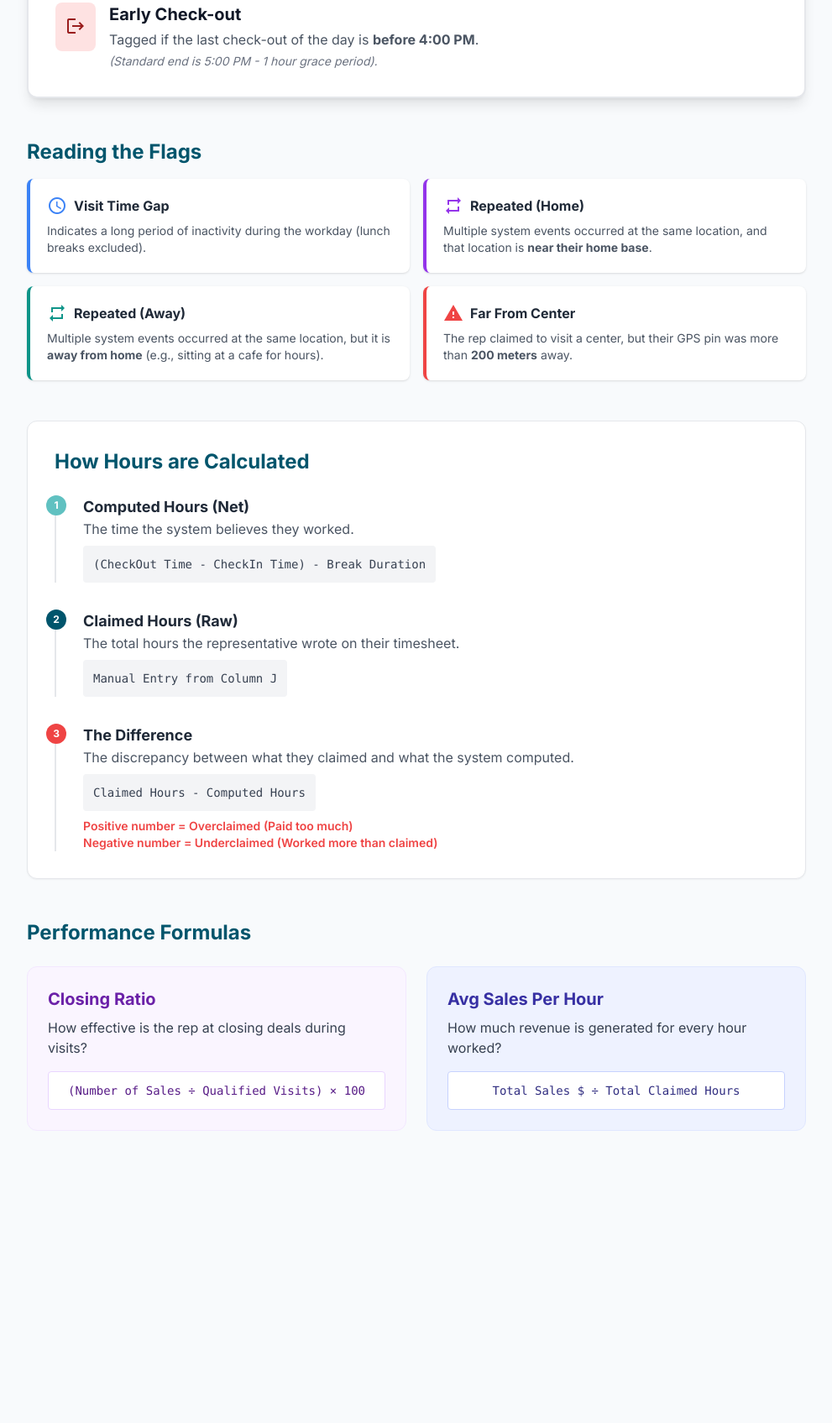
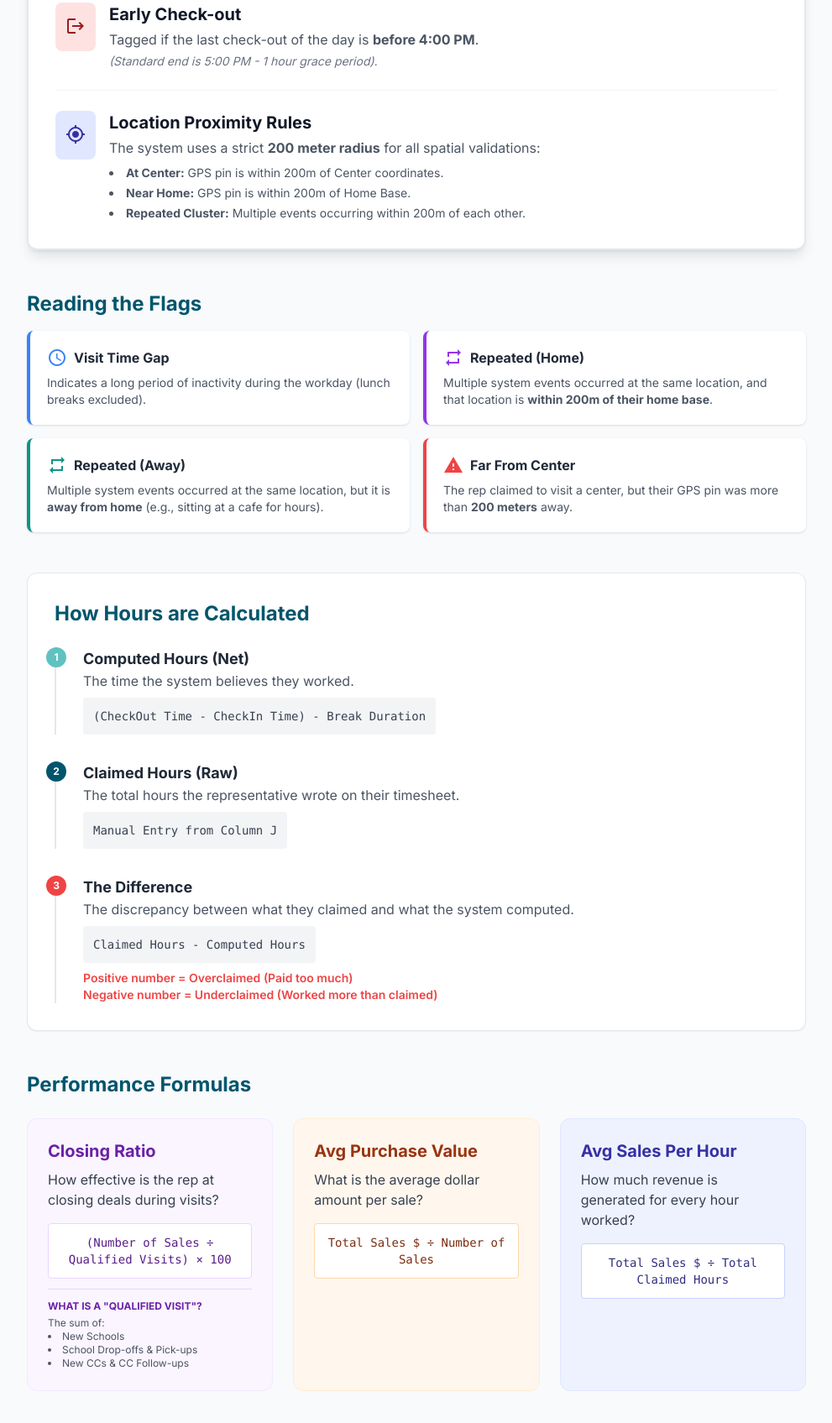
Before and after one commit to enlightenpress/enlightenpress, a plain HTML site: page index.html in a window 1280 px wide. Shown: the part 909-2604 px from the top of the page at 84% size, without its empty margins (288-1279 px from the left). Before the commit the page ends 2384 px from the top, so only its background shows below. Drawn offline with nearby package versions, Linux system fonts and the light colour scheme.

Commit message:
Update index.html

```diff
--- a/index.html
+++ b/index.html
@@ -49,9 +49,8 @@
             <aside class="lg:w-64 flex-shrink-0 hidden lg:block">
                 <nav class="sticky top-24 space-y-1">
                     <a href="#overview" class="nav-item active block px-4 py-3 font-medium text-gray-600 hover:bg-gray-100 rounded-l transition-colors" onclick="setActive(this)">Overview</a>
+                    <a href="#thresholds" class="nav-item block px-4 py-3 font-medium text-gray-600 hover:bg-gray-100 rounded-l transition-colors" onclick="setActive(this)">⚙️ The Logic Rules</a>
                     <a href="#anomalies" class="nav-item block px-4 py-3 font-medium text-gray-600 hover:bg-gray-100 rounded-l transition-colors" onclick="setActive(this)">🚩 Anomalies & Flags</a>
-                    <a href="#thresholds" class="nav-item block px-4 py-3 font-medium text-gray-600 hover:bg-gray-100 rounded-l transition-colors" onclick="setActive(this)">⚙️ The Logic Rules</a>
-                    <a href="#locations" class="nav-item block px-4 py-3 font-medium text-gray-600 hover:bg-gray-100 rounded-l transition-colors" onclick="setActive(this)">📍 Location Checks</a>
                     <a href="#calculations" class="nav-item block px-4 py-3 font-medium text-gray-600 hover:bg-gray-100 rounded-l transition-colors" onclick="setActive(this)">🧮 How Math Works</a>
                     <a href="#kpis" class="nav-item block px-4 py-3 font-medium text-gray-600 hover:bg-gray-100 rounded-l transition-colors" onclick="setActive(this)">📊 KPI Definitions</a>
                 </nav>
@@ -84,7 +83,7 @@
                     </div>
                 </section>
 
-                <!-- Section: Thresholds (The Answer to your question) -->
+                <!-- Section: Thresholds -->
                 <section id="thresholds" class="mb-12 scroll-mt-24">
                     <div class="bg-white rounded-xl shadow-lg border-2 border-brand-teal p-6 lg:p-8 relative overflow-hidden">
                         <div class="absolute top-0 right-0 bg-brand-teal text-white px-4 py-1 rounded-bl-lg font-bold text-sm">CRITICAL RULES</div>
@@ -146,6 +145,26 @@
                                     </p>
                                 </div>
                             </div>
+
+                            <hr class="border-gray-100">
+
+                            <!-- Location Logic -->
+                            <div class="flex items-start">
+                                <div class="bg-indigo-100 text-indigo-800 p-3 rounded-lg mr-4 flex-shrink-0">
+                                    <i class="material-icons text-2xl">gps_fixed</i>
+                                </div>
+                                <div>
+                                    <h3 class="text-xl font-bold text-gray-900">Location Proximity Rules</h3>
+                                    <p class="mt-1 text-gray-600">
+                                        The system uses a strict <strong>200 meter radius</strong> for all spatial validations:
+                                    </p>
+                                    <ul class="list-disc list-inside mt-2 text-sm text-gray-600 space-y-1">
+                                        <li><strong>At Center:</strong> GPS pin is within 200m of Center coordinates.</li>
+                                        <li><strong>Near Home:</strong> GPS pin is within 200m of Home Base.</li>
+                                        <li><strong>Repeated Cluster:</strong> Multiple events occurring within 200m of each other.</li>
+                                    </ul>
+                                </div>
+                            </div>
                         </div>
                     </div>
                 </section>
@@ -170,7 +189,7 @@
                                 <i class="material-icons text-purple-600 mr-2">repeat</i>
                                 <span class="font-bold text-gray-800">Repeated (Home)</span>
                             </div>
-                            <p class="text-sm text-gray-600">Multiple system events occurred at the same location, and that location is <strong>near their home base</strong>.</p>
+                            <p class="text-sm text-gray-600">Multiple system events occurred at the same location, and that location is <strong>within 200m of their home base</strong>.</p>
                         </div>
 
                         <!-- Flag Card -->
@@ -234,13 +253,32 @@
                 <!-- Section: KPIs -->
                 <section id="kpis" class="mb-24 scroll-mt-24">
                     <h2 class="text-2xl font-bold brand-dark mb-6">Performance Formulas</h2>
-                    <div class="grid grid-cols-1 lg:grid-cols-2 gap-6">
+                    <div class="grid grid-cols-1 md:grid-cols-3 gap-6">
 
                         <div class="bg-purple-50 p-6 rounded-xl border border-purple-100">
                             <h3 class="text-xl font-bold text-purple-800 mb-2">Closing Ratio</h3>
                             <p class="text-gray-700 mb-4">How effective is the rep at closing deals during visits?</p>
-                            <div class="bg-white p-3 rounded border border-purple-200 font-mono text-sm text-center text-purple-900">
+                            <div class="bg-white p-3 rounded border border-purple-200 font-mono text-sm text-center text-purple-900 mb-3">
                                 (Number of Sales ÷ Qualified Visits) × 100
+                            </div>
+
+                            <!-- Added Qualified Visits Definition -->
+                            <div class="border-t border-purple-200 pt-3">
+                                <p class="text-xs font-bold text-purple-800 uppercase mb-1">What is a "Qualified Visit"?</p>
+                                <p class="text-xs text-gray-600">The sum of:</p>
+                                <ul class="text-xs text-gray-600 list-disc list-inside">
+                                    <li>New Schools</li>
+                                    <li>School Drop-offs & Pick-ups</li>
+                                    <li>New CCs & CC Follow-ups</li>
+                                </ul>
+                            </div>
+                        </div>
+
+                        <div class="bg-orange-50 p-6 rounded-xl border border-orange-100">
+                            <h3 class="text-xl font-bold text-orange-800 mb-2">Avg Purchase Value</h3>
+                            <p class="text-gray-700 mb-4">What is the average dollar amount per sale?</p>
+                            <div class="bg-white p-3 rounded border border-orange-200 font-mono text-sm text-center text-orange-900">
+                                Total Sales $ ÷ Number of Sales
                             </div>
                         </div>
 
```
